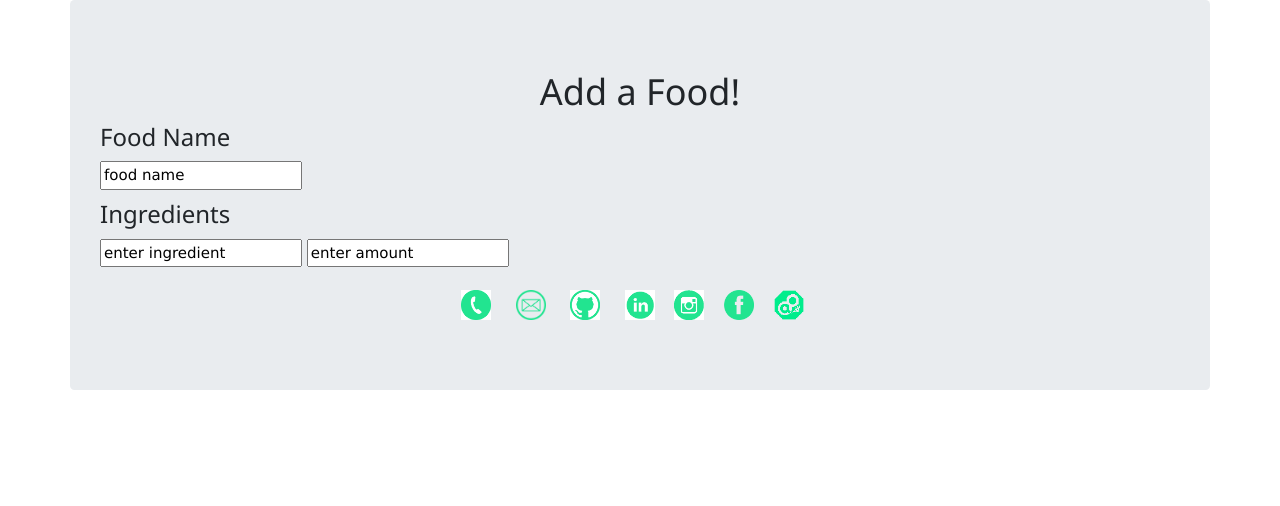
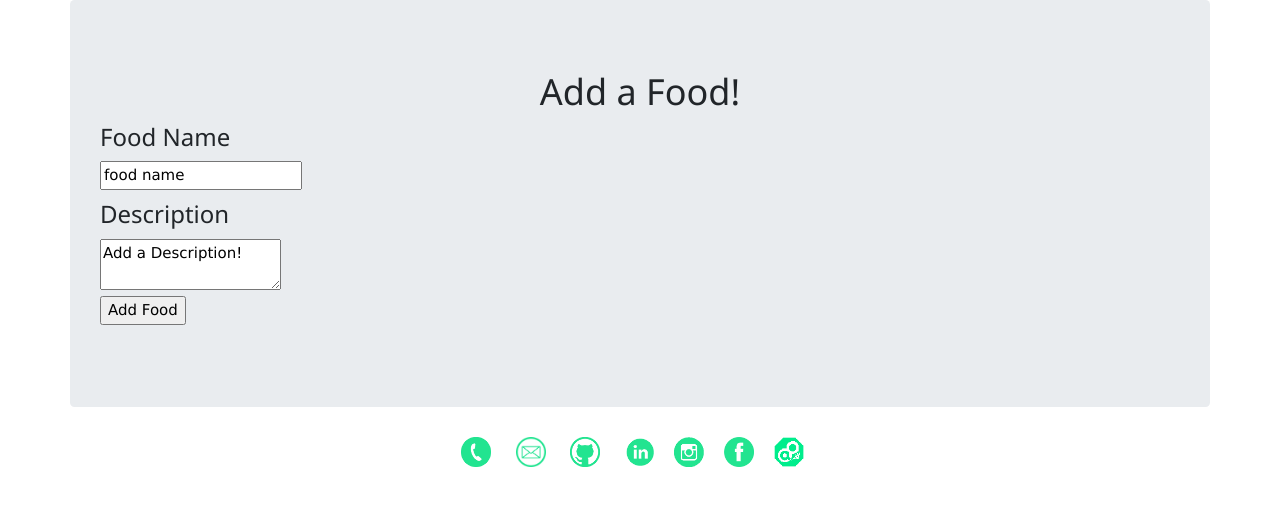
Before and after one commit to MasonCaiby/website, a Flask app: page /add_food in a window 1280 px wide. Shown: the part 53-559 px from the top of the page. Run offline with Flask 2, Linux system fonts and the light colour scheme; parts of the project's set-up code (start-up, migrations or seed data) failed here and were passed over; some libraries are stand-ins or nearby versions.

Commit message:
working on the baking page just a bit

```diff
--- a/app.py
+++ b/app.py
@@ -91,13 +91,20 @@ def compare_grades_full():
 @app.route('/baking', methods=['GET', 'POST'])
 def baking():
     if request.method == 'POST':
-        print(request.form)
-        return redirect(url_for('add_food'))
+        if 'Add a Food' == request.form['baking_button']:
+            return redirect(url_for('add_food'))
+        else:
+            return redirect(url_for('view_food', food=request.form['baking_button']))
     return render_template('baking.html')
 
 @app.route('/add_food', methods=['GET', 'POST'])
 def add_food():
     return render_template('add_food.html')
+
+@app.route('/view_food', methods=['GET', 'POST'])
+def view_food():
+    food = request.args.get('food')
+    return render_template('view_food.html', food=food)
 
 # this will never be used. I Could just redirect all traffic to the example page, but want to keep it as it's
 # an ok example of authentication
--- a/templates/add_food.html
+++ b/templates/add_food.html
@@ -9,12 +9,16 @@
 <h1>Add a Food!</h1>
 <div class="align_right">
     <form>
-    <h3> Food Name </h3>
-        <input type = "text" id = "food_name" value = "food name" />
-    <h3> Ingredients </h3>
-        <input type = "text" id = "ingredient" value = "enter ingredient" /> <input type = "text" id = "amount" value = "enter amount" />
+        <h3> Food Name </h3>
+        <input type="text" id="food_name" value="food name" />
+
+        <h3> Description </h3>
+        <textarea id "description">Add a Description!</textarea>
+        <br>
+        <input type="submit" id="submit_food" value="Add Food">
     </form>
     <br>
+</div>
 {% endblock %}
 
 </body>
```
Also changed, not shown: templates/view_food.html (added, +15 -0 lines).
